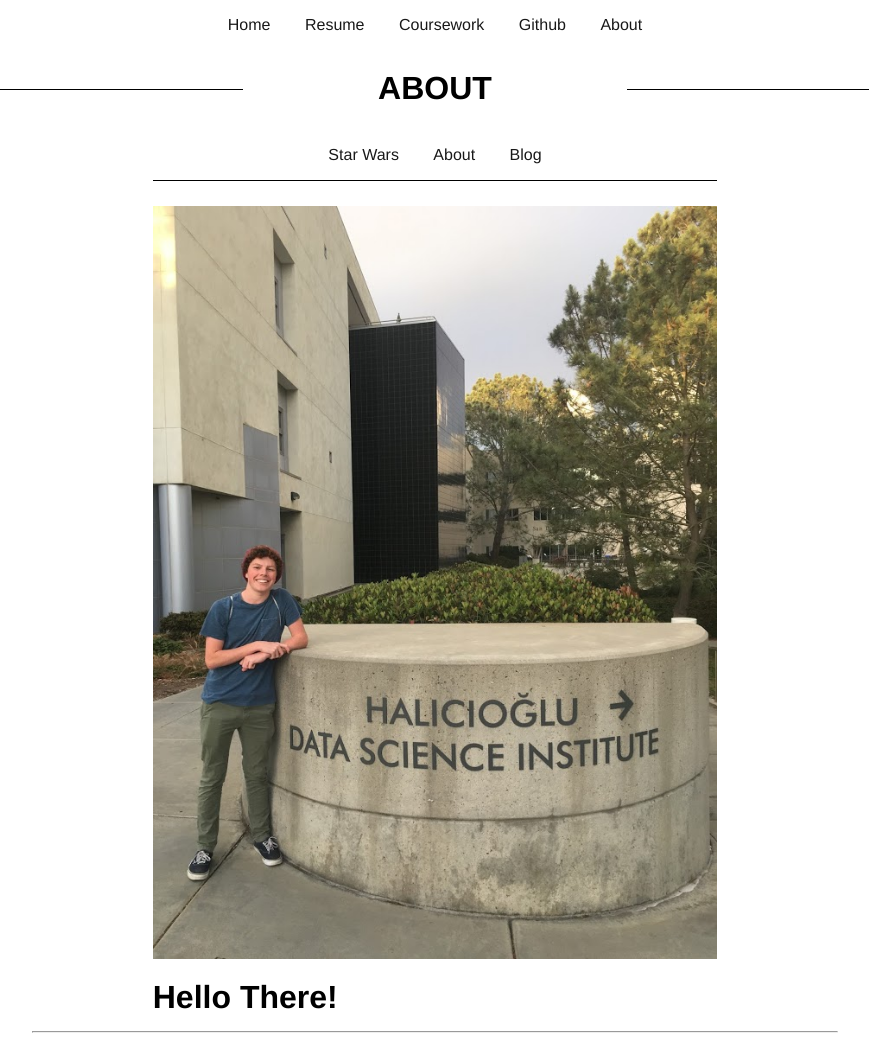
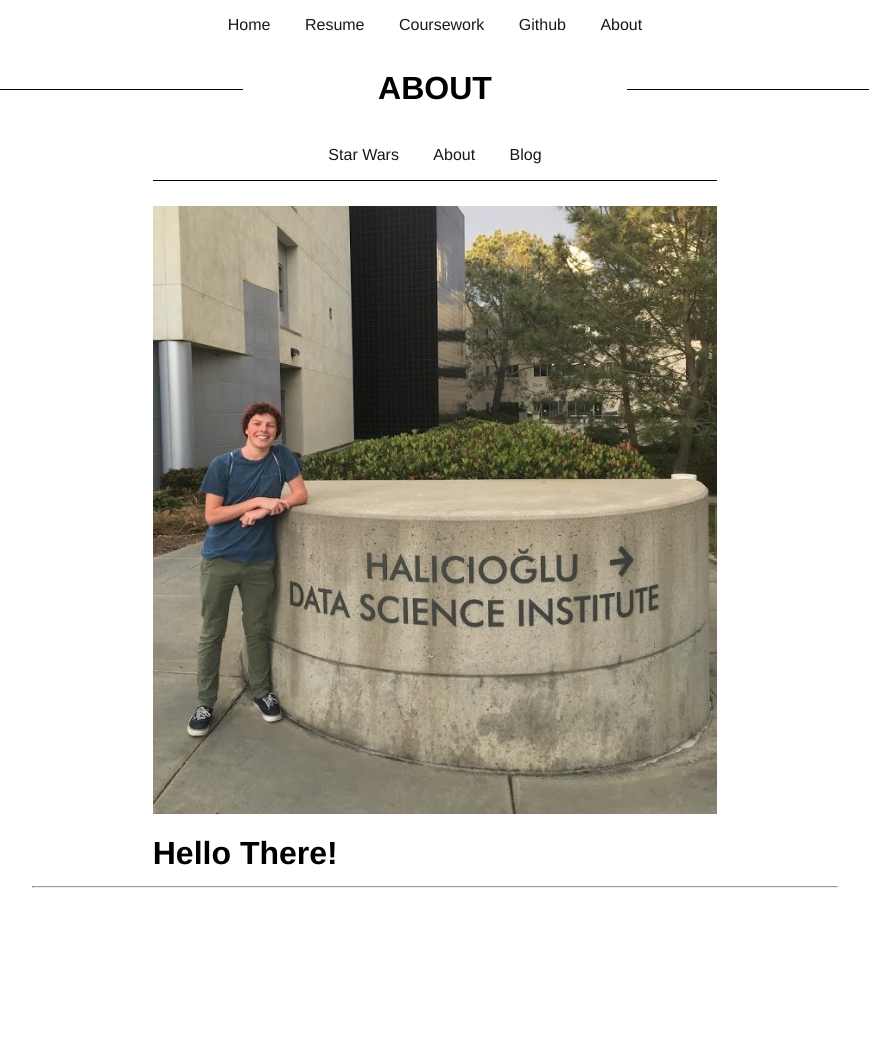
Before and after one commit to declansullivan/static-html-site, a Jekyll site: the page built from about/index.html, in a window 1280 px wide. Shown: the whole page, without its empty margins (205-1074 px from the left). Built offline with Jekyll 4.4.1, drawn with Linux system fonts in a browser that asks for light colours; after the commit the page ends 901 px from its top, so only the background shows below that.

Commit message:
jpg -> JPG

```diff
--- a/about/index.html
+++ b/about/index.html
@@ -17,7 +17,7 @@
     <div class="aboutpage">
 
         <div class="moment">
-          <img src="/css/me.jpg"></img>
+          <img src="/css/me.JPG"></img>
           <div class="content">
             <h1>Hello There!</h1>
             <p>
```
Also changed, not shown: css/me.JPG.
